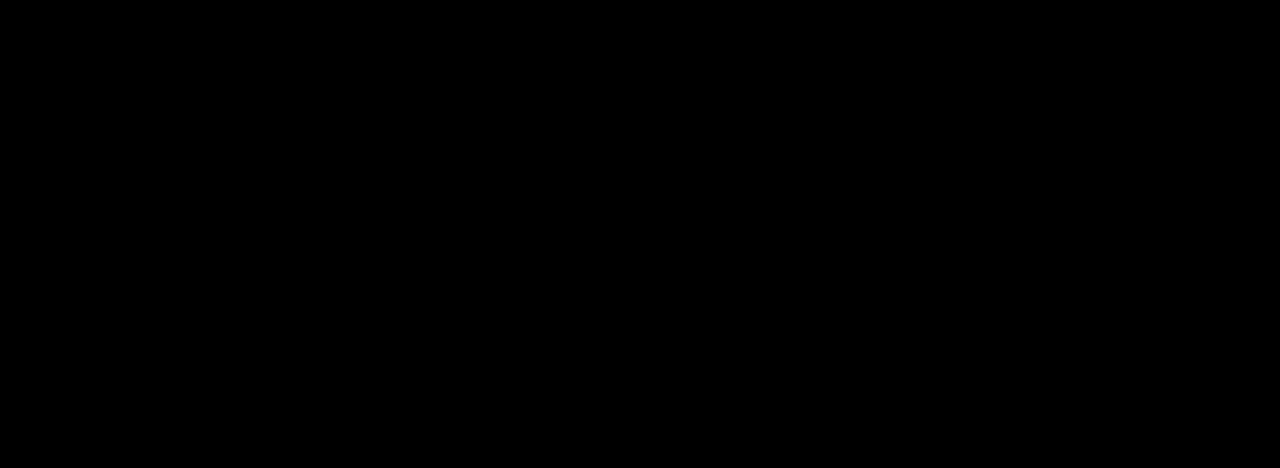
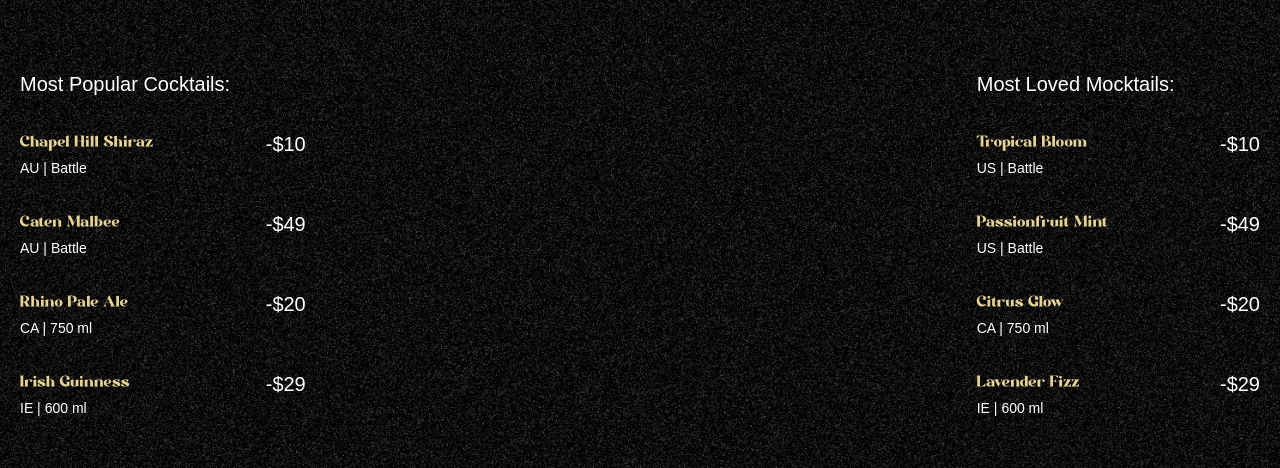
Before and after one commit to Risti4040/gsap_project, a React (Vite) app: page / in a window 1280 px wide. Shown: the part 890-1358 px from the top of the page. Built offline with nearby package versions, Linux system fonts and the light colour scheme; a web font is replaced by a local one.

Commit message:
Implement Cocktails Section

```diff
--- a/src/App.jsx
+++ b/src/App.jsx
@@ -3,6 +3,7 @@
 
 import Hero from "./components/Hero";
 import Navbar from "./components/Navbar";
+import Cocktails from "./components/Cocktails";
 
 gsap.registerPlugin(ScrollTrigger, SplitText);
 
@@ -11,6 +12,7 @@
     <main>
       <Navbar />
       <Hero />
+      <Cocktails/>
     </main>
   );
 };
--- /dev/null
+++ b/src/components/Cocktails.jsx
@@ -0,0 +1,71 @@
+import { useGSAP } from "@gsap/react";
+import gsap from "gsap";
+import { cocktailLists, mockTailLists } from "../../constants";
+
+const Cocktails = () => {
+  useGSAP(() => {
+    const parallaxTimeline = gsap.timeline({
+      scrollTrigger: {
+        trigger: "#cocktails",
+        start: "top 30%",
+        end: "bottom 80%",
+        scrub: true,
+      },
+    });
+    parallaxTimeline
+      .from("#c-left-leaf", {
+        x: -100,
+        y: 100,
+      })
+      .from("#c-right-leaf",{
+        x:100 , y:100
+      })
+  });
+  return (
+    <section id="cocktails" className="noisy">
+      <img src="/images/cocktail-left-leaf.png" alt="l-leaf" id="c-left-leaf" />
+      <img
+        src="/images/cocktail-right-leaf.png"
+        alt="r-leaf"
+        id="c-right-leaf"
+      />
+
+      <div className="list">
+        <div className="popular">
+          <h2>Most Popular Cocktails:</h2>
+          <ul>
+            {cocktailLists.map(({ name, country, detail, price }) => (
+              <li key={name}>
+                <div className="md:me-28">
+                  <h3>{name}</h3>
+                  <p>
+                    {country} | {detail}
+                  </p>
+                </div>
+                <span>-{price}</span>
+              </li>
+            ))}
+          </ul>
+        </div>
+        <div className="loved">
+          <h2>Most Loved Mocktails:</h2>
+          <ul>
+            {mockTailLists.map(({ name, country, detail, price }) => (
+              <li key={name}>
+                <div className="md:me-28">
+                  <h3>{name}</h3>
+                  <p>
+                    {country} | {detail}
+                  </p>
+                </div>
+                <span>-{price}</span>
+              </li>
+            ))}
+          </ul>
+        </div>
+      </div>
+    </section>
+  );
+};
+
+export default Cocktails;
--- a/src/index.css
+++ b/src/index.css
@@ -92,7 +92,7 @@
         @apply relative z-10 min-h-dvh w-full border border-transparent;
 
         h1 {
-            @apply md:mt-32 mt-40 text-8xl md:text-[20vw] leading-none text-center font-modern-negra;
+            @apply md:mt-32 mt-40 text-8xl md:text-[20vw] leading-none text-center font-modern-negra opacity-80;
         }
 
         .left-leaf {
```
